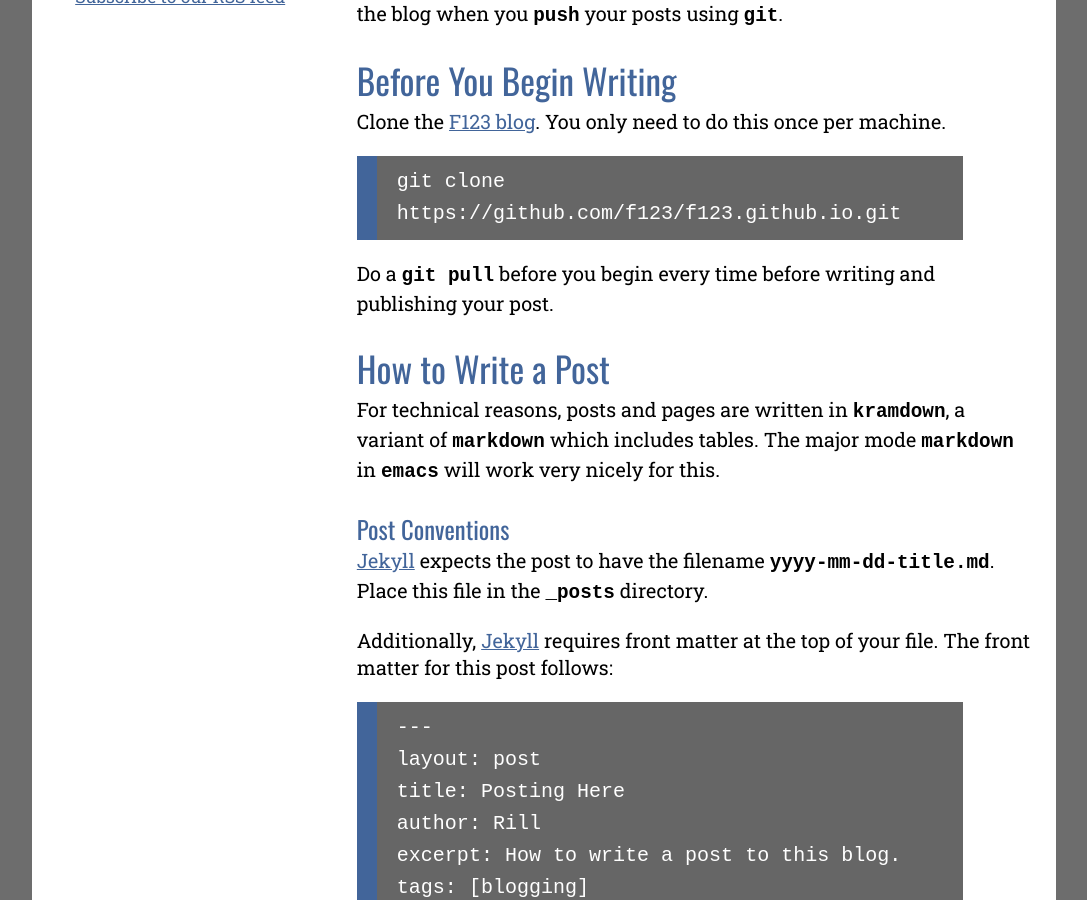
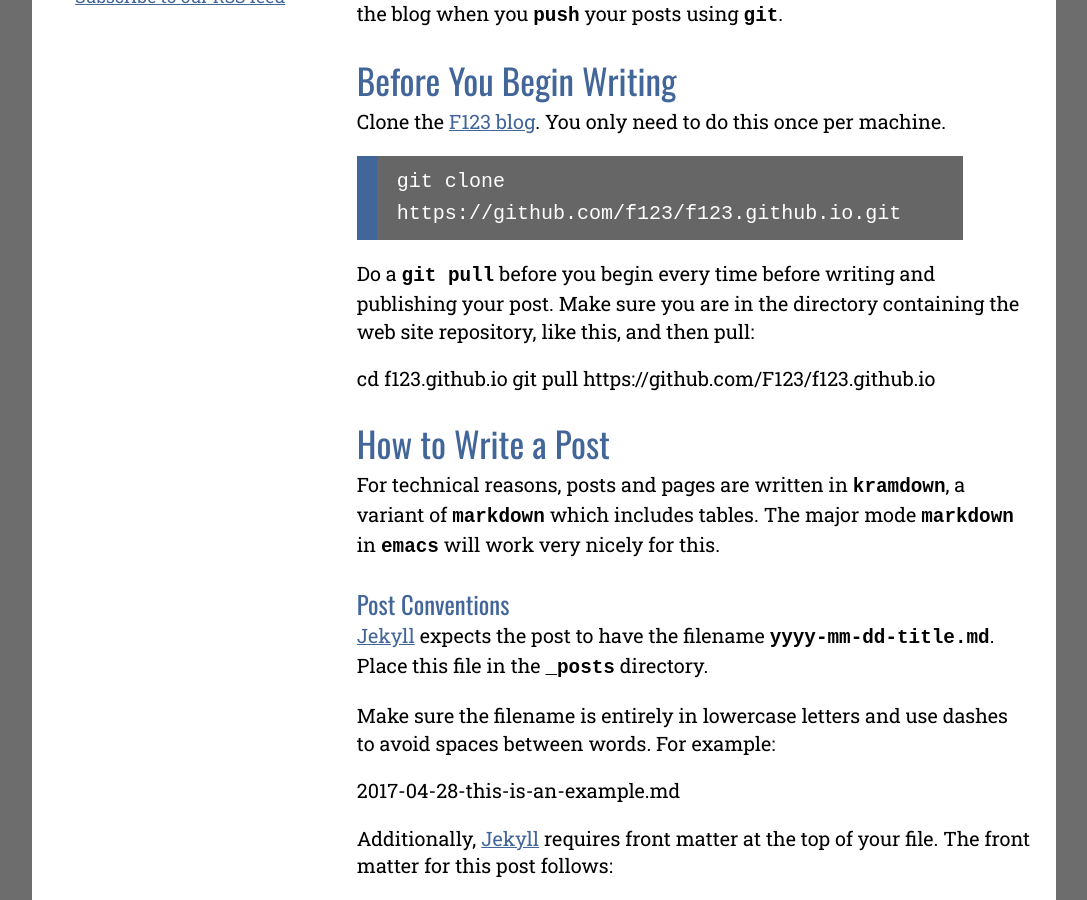
Before and after one commit to F123/f123.github.io, a Jekyll site: the page built from _posts/2017-04-26-posting-here.md, in a window 1280 px wide and 900 px high, scrolled down 435 px. Shown: the whole window, without its empty margins (96-1183 px from the left). Built offline with Jekyll 4.4.1, drawn with Linux system fonts in a browser that asks for light colours; some of the changed text lies outside the part shown.

Commit message:
Adding examples of pull command and filename git add _posts/2017-04-26-posting-here.md

```diff
--- a/_posts/2017-04-26-posting-here.md
+++ b/_posts/2017-04-26-posting-here.md
@@ -20,7 +20,10 @@
     git clone https://github.com/f123/f123.github.io.git
 
 Do a `git pull` before you begin every time before writing and
-publishing your post.
+publishing your post. Make sure you are in the directory containing the web site repository, like this, and then pull:
+
+cd f123.github.io
+git pull https://github.com/F123/f123.github.io
 
 How to Write a Post
 -------------------
@@ -34,6 +37,10 @@
 
 [Jekyll][jekyll] expects the post to have the filename
 `yyyy-mm-dd-title.md`. Place this file in the `_posts` directory.
+
+Make sure the filename is entirely in lowercase letters and use dashes to avoid spaces between words. For example:
+
+2017-04-28-this-is-an-example.md
 
 Additionally, [Jekyll][jekyll] requires front matter at the top of
 your file. The front matter for this post  follows:
@@ -70,3 +77,6 @@
 
 
 [f123blog]: https://f123.github.io/ "F123 blog"
+
+---
+Updated on April 28, 2017, by Fernando Botelho, to include example of pull command and filename.
```
